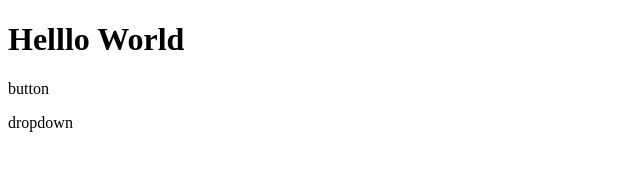
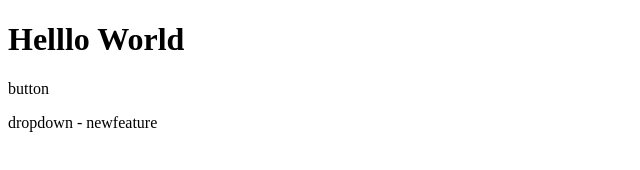
Before and after one commit to mrhabib42/drive, a plain HTML site: page index.html in a window 1280 px wide. Shown: the full height of the page, 0-640 px from the left. Drawn offline with Linux system fonts and the light colour scheme.

Commit message:
new feature added

```diff
--- a/index.html
+++ b/index.html
@@ -8,6 +8,6 @@
 <body>
     <h1>Helllo World</h1>
     <p>button</p>
-    <p>dropdown</p>
+    <p>dropdown - newfeature</p>
 </body>
 </html>
```
